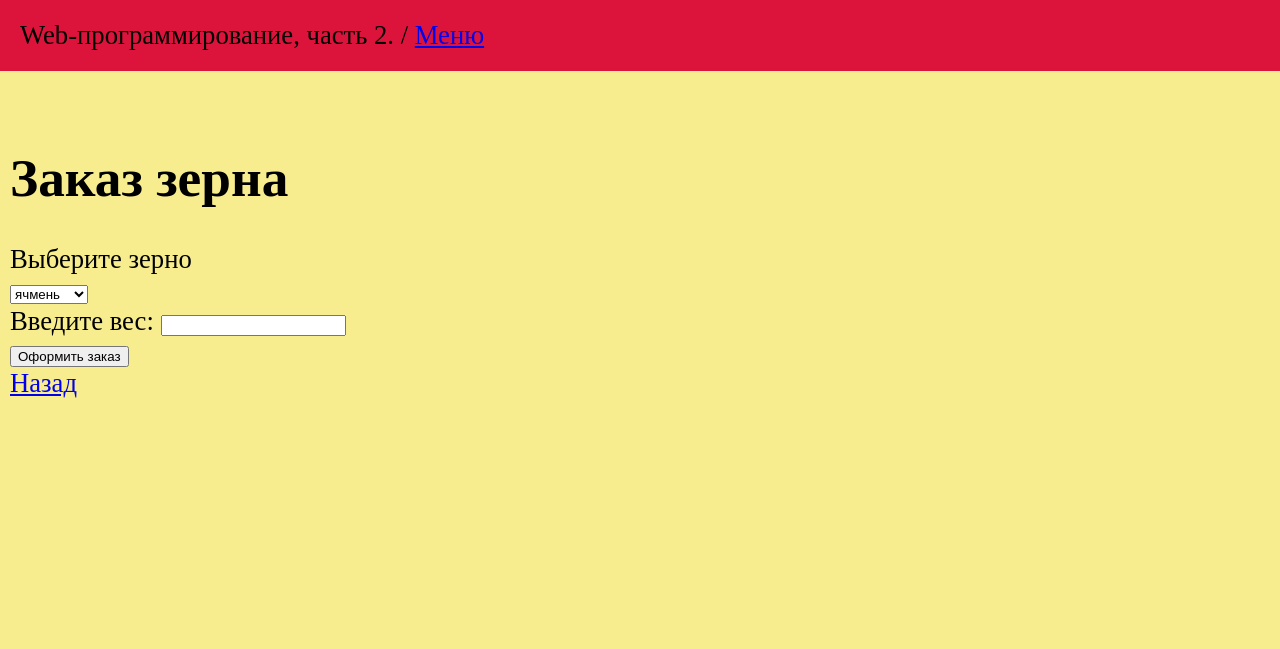
After one commit to AlinaPivovarova/web-programming-labs-2, a Python web app: template templates/zerno.html in a window 1280 px wide. The commit adds this page. Shown: the top 649 px of the page. Run offline with Jinja, Linux system fonts and the light colour scheme; the template is opened without the code that fills it, so the values that code supplies are empty.

Commit message:
Конец лабораторной

```diff
--- a/templates/base.html
+++ b/templates/base.html
@@ -5,6 +5,15 @@
     <meta name="viewport" content="width=device-width, initial-scale=1.0">
     <title>Пивоварова Алина. {% block laba2 %} / {% endblock %}</title>
     <link rel="stylesheet" href="{{url_for('static', filename='main.css')}}">
+    {% if  request.cookies.get('color') and request.cookies.get('backcolor') and request.cookies.get('font_size') %}
+    <style>
+        body {
+            color: {{ request.cookies.get('color') }};
+            background-color: {{ request.cookies.get('backcolor') }};
+            font-size: {{ request.cookies.get('font_size') }}px;
+        }
+    </style>
+    {% endif %}
 </head>
 <body>
     <header>
--- a/templates/lab4.html
+++ b/templates/lab4.html
@@ -12,5 +12,11 @@
         <li>
             <a href="/lab4/holod">Холодильник</a>
         </li>
+        <li>
+            <a href="/lab4/zerno">Зерно</a>
+        </li>
+        <li>
+            <a href="/lab4/cookies">Куки</a>
+        </li>
     </ol>
     {% endblock %}
--- /dev/null
+++ b/templates/zerno.html
@@ -0,0 +1,39 @@
+{% extends "base.html" %}
+
+{% block lab %}Лабораторная работа 4{% endblock %}
+
+{% block main %}
+    <h1>Заказ зерна</h1>
+    <div class="error">{{ error }}</div>
+    {% if message %}
+    <div>{{ message }}</div>
+    {% endif %}
+    <form method="post">
+        <div>
+            <label>Выберите зерно</label>
+        </div>
+        <div>
+            <select name="zerno">
+                <option value="ячмень" {{ zerno == 'ячмень' and 'selected' }}>ячмень</option>
+                <option value="овес" {{ zerno == 'овес' and 'selected' }}>овес</option>
+                <option value="пшеница" {{ zerno == 'пшеница' and 'selected' }}>пшеница</option>
+                <option value="рожь" {{ zerno == 'рожь' and 'selected' }}>рожь</option>
+            </select>
+        </div>
+        <div>
+            <label for="ves">Введите вес:</label>
+            <input type="number" id="ves" name="ves" value="{{ ves }}">
+        </div>
+        <div>
+            <button type="submit">Оформить заказ</button>
+        </div>
+        <div>
+            <a href="/lab4/zerno">Назад</a>
+        </div>
+    </form>
+    <style>
+        .error{
+            color: darkred;
+        }
+    </style>
+    {% endblock %}
```
Also changed, not shown: templates/cookies.html (added, +24 -0 lines), templates/error.html (added, +13 -0 lines).
